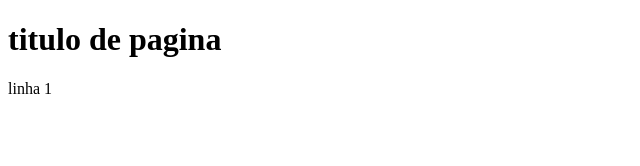
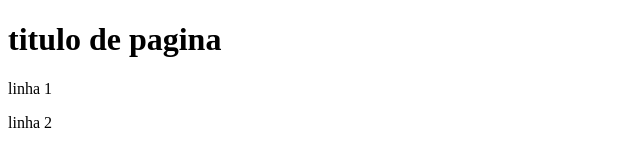
Before and after one commit to RQLMIUEE/Repositori-nuvem, a plain HTML site: page Desktop/diretoriolocal/index.html in a window 1280 px wide. Shown: the full height of the page, 0-640 px from the left. Drawn offline with Linux system fonts and the light colour scheme.

Commit message:
adicionadp p 2

```diff
--- a/Desktop/diretoriolocal/index.html
+++ b/Desktop/diretoriolocal/index.html
@@ -9,5 +9,6 @@
 <body>
     <h1>titulo de pagina</h1>
     <p>linha 1</p>
+    <p>linha 2</p>
 </body>
 </html>
```
